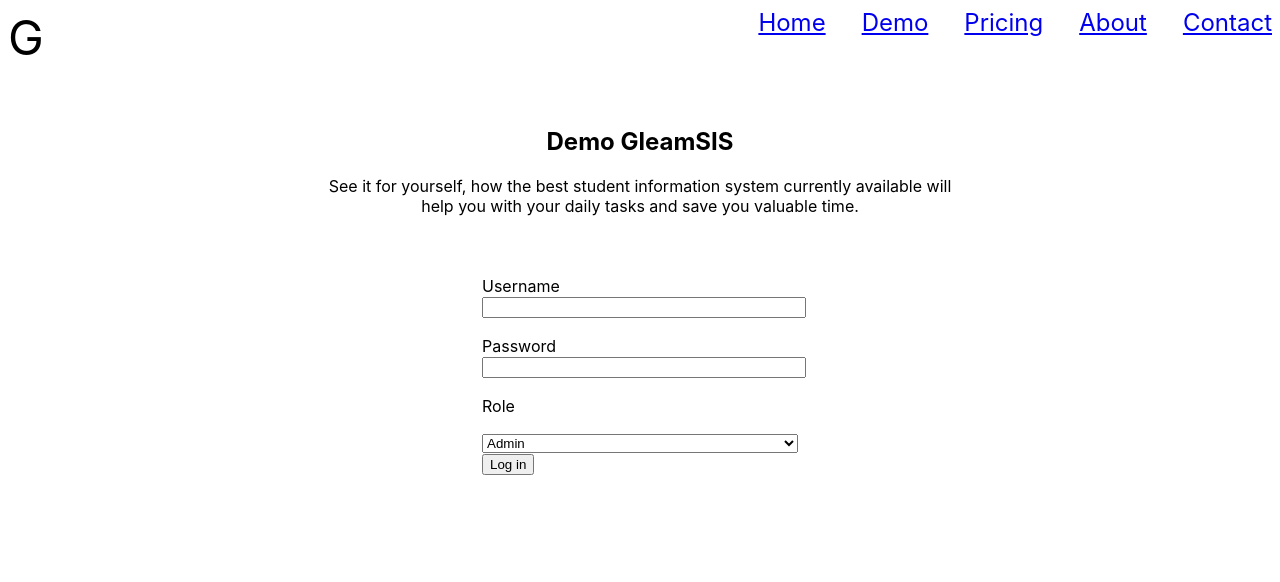
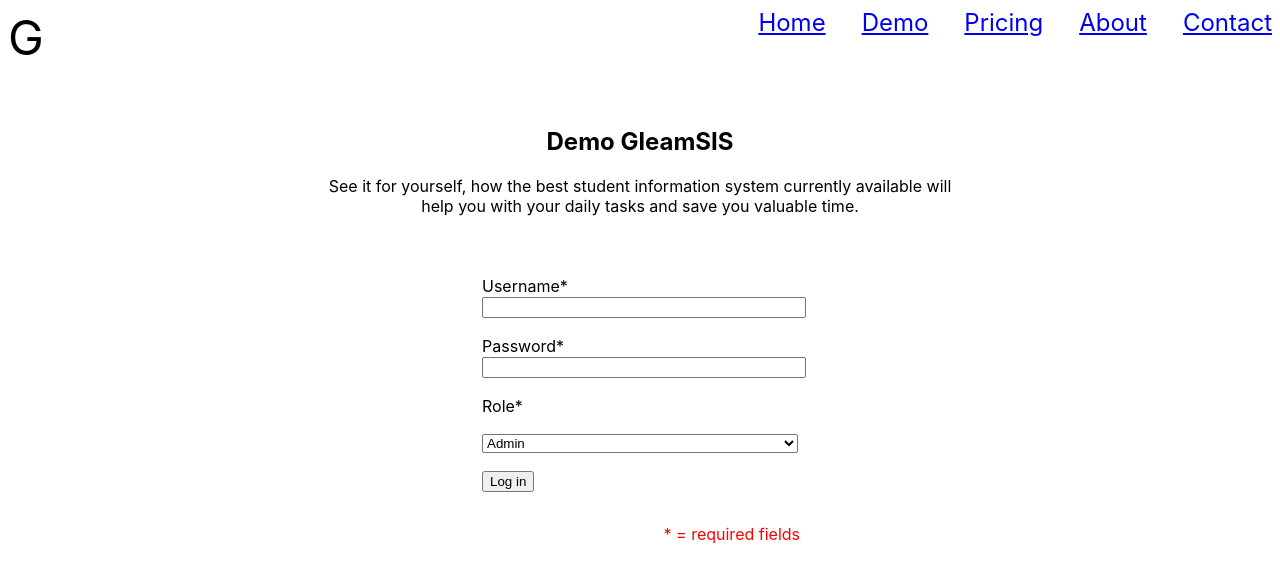
Before and after one commit to yusufalp/gleamsis-client, a React (Create React App) app: page /demo in a window 1280 px wide. Shown: the top 582 px of the page. Built offline with nearby package versions, Linux system fonts and the light colour scheme.

Commit message:
Added demo login authorization

```diff
--- a/src/App.js
+++ b/src/App.js
@@ -2,6 +2,7 @@ import React from 'react';
 import Navbar from './Navbar/Navbar';
 import Home from './Home/Home';
 import Demo from './Demo/Demo';
+import Dashboard from './Dashboard/Dashboard';
 import Pricing from './Pricing/Pricing';
 import About from './About/About';
 import Contact from './Contact/Contact';
@@ -21,6 +22,10 @@ function App() {
         <Route
           path="/demo"
           component={Demo}
+        />
+        <Route
+          path="/dashboard"
+          component={Dashboard}
         />
         <Route
           path="/pricing"
--- a/src/Contact/Contact.js
+++ b/src/Contact/Contact.js
@@ -9,11 +9,11 @@ class Contact extends React.Component {
         </header>
         <main>
           <form action="">
-            <label for="fullname"></label>
+            <label htmlFor="fullname"></label>
             <input type="text" name="fullname" id="fullname" placeholder="Full Name" required />
-            <label for="email"></label>
+            <label htmlFor="email"></label>
             <input type="email" name="email" id="email" placeholder="Email" required />
-            <label for="message">Message</label>
+            <label htmlFor="message">Message</label>
             <textarea name="message" id="message" cols="30" rows="10" required></textarea>
             <button type="submit">Send</button>
           </form>
--- a/src/Demo/Demo.js
+++ b/src/Demo/Demo.js
@@ -1,6 +1,53 @@
 import React from 'react';
 
 class Demo extends React.Component {
+  state = {
+    username: '',
+    password: '',
+    role: 'admin',
+    error: ''
+  }
+  handleUsernameChange = (value) => {
+    this.setState({
+      username: value.trim()
+    })
+  }
+  handlePasswordChange = (value) => {
+    this.setState({
+      password: value.trim()
+    })
+  }
+  handleRoleChange = (value) => {
+    this.setState({
+      role: value
+    })
+  }
+  handleSubmit = (e) => {
+    e.preventDefault();
+
+    if (!this.state.username || !this.state.password) {
+      this.setState({
+        error: "Username and password are required"
+      })
+      return
+    }
+
+    if (this.state.username !== "admin" || this.state.password !== "password") {
+      this.setState({
+        error: "Username and password does match"
+      })
+      return
+    }
+
+    if (this.state.role !== "admin") {
+      this.setState({
+        error: "No such user in this role"
+      })
+      return
+    }
+
+    this.props.history.push("/dashboard")
+  }
   render() {
     return (
       <div>
@@ -12,18 +59,34 @@ class Demo extends React.Component {
           </p>
         </header>
         <main>
-          <form action="">
-            <label for="username">Username</label>
-            <input type="text" name="username" id="username" required />
-            <label for="password">Password</label>
-            <input type="text" name="password" id="password" required />
-            <label for="role">Role</label>
-            <select name="role" id="role" required>
+          <form onSubmit={this.handleSubmit}>
+            <label htmlFor="username">Username*</label>
+            <input
+              type="text"
+              name="username"
+              id="username"
+              onChange={e => this.handleUsernameChange(e.target.value)}
+              required />
+            <label htmlFor="password">Password*</label>
+            <input
+              type="password"
+              name="password"
+              id="password"
+              onChange={e => this.handlePasswordChange(e.target.value)}
+              required />
+            <label htmlFor="role">Role*</label>
+            <select
+              name="role"
+              id="role"
+              onChange={e => this.handleRoleChange(e.target.value)}
+              required>
               <option value="admin">Admin</option>
               <option value="staff">Staff</option>
               <option value="student">Student</option>
             </select>
             <button type="submit">Log in</button>
+            <p className="error">{this.state.error}</p>
+            <p className="required">* = required fields</p>
           </form>
         </main>
       </div>
--- a/src/index.css
+++ b/src/index.css
@@ -36,7 +36,8 @@ form {
 }
 
 label,
-select {
+select,
+button {
   display: block;
   margin-top: 18px;
 }
@@ -49,6 +50,12 @@ textarea {
 
 ul {
   text-align: left;
+}
+
+.required {
+  color: red;
+  position: absolute;
+  right: 25%;
 }
 
 .group {
@@ -81,6 +88,10 @@ ul {
     width: 25%;
   }
 
+  .required {
+    right: 37.5%;
+  }
+
   .group {
     width: 80%;
     flex-direction: row;
```
